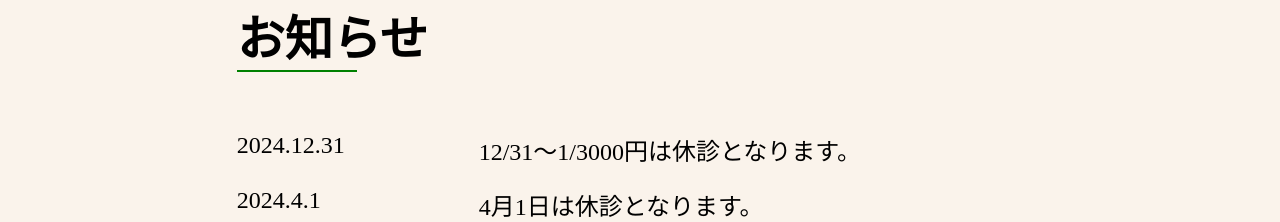
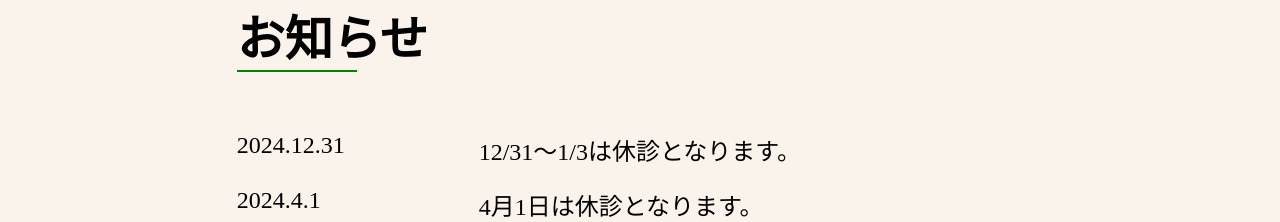
Before and after one commit to chihokoku/mts, a plain HTML site: page index.html in a window 1280 px wide. Shown: the part 900-1122 px from the top of the page. Drawn offline with Linux system fonts and the light colour scheme; some packages are replaced by stand-ins of ours.

Commit message:
modefied:news

```diff
--- a/index.html
+++ b/index.html
@@ -88,7 +88,7 @@
             <span class="border"></span>
             <dl>
               <dt>2024.12.31</dt>
-              <dd>12/31〜1/3000円は休診となります。</dd>
+              <dd>12/31〜1/3は休診となります。</dd>
               <dt>2024.4.1</dt>
               <dd>4月1日は休診となります。</dd>
               <dt>2023.8.16</dt>
```
